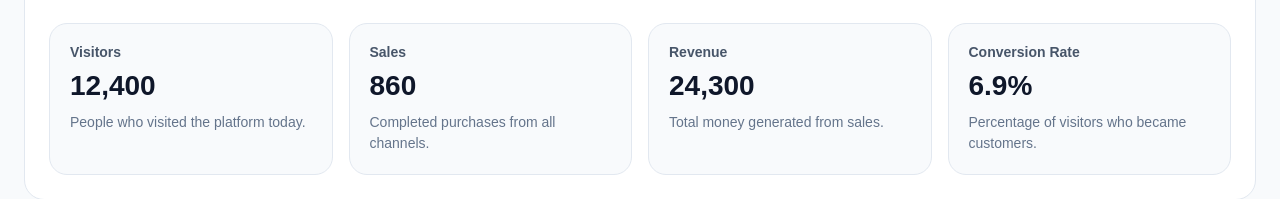
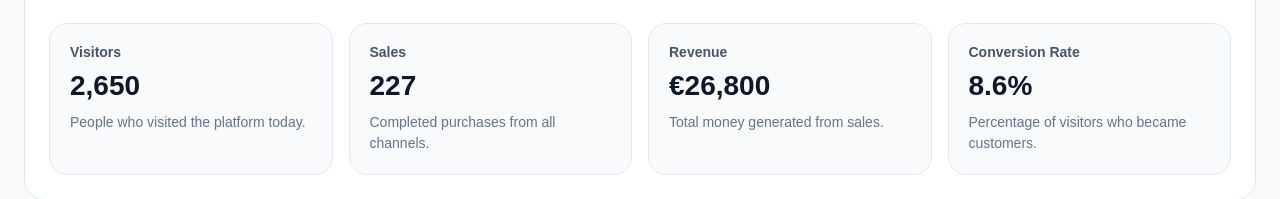
Before and after one commit to benk1/realtime-analytics-dashboard, a React (Vite) app: page / in a window 1280 px wide. Shown: the part 229-428 px from the top of the page. Built offline with nearby package versions, Linux system fonts and the light colour scheme.

Commit message:
Add dashboard mock data and totals

```diff
--- a/src/data/dashboardData.ts
+++ b/src/data/dashboardData.ts
@@ -0,0 +1,49 @@
+import type { DashboardItem } from '../types/dashboard';
+
+export const dashboardData: DashboardItem[] = [
+	{
+		id: 1,
+		time: '09:00',
+		visitors: 320,
+		sales: 24,
+		revenue: 2400,
+		region: 'Europe',
+		product: 'Website',
+	},
+	{
+		id: 2,
+		time: '10:00',
+		visitors: 460,
+		sales: 38,
+		revenue: 3900,
+		region: 'Africa',
+		product: 'Mobile App',
+	},
+	{
+		id: 3,
+		time: '11:00',
+		visitors: 510,
+		sales: 42,
+		revenue: 5200,
+		region: 'Asia',
+		product: 'API',
+	},
+	{
+		id: 4,
+		time: '12:00',
+		visitors: 620,
+		sales: 55,
+		revenue: 7200,
+		region: 'Europe',
+		product: 'Dashboard',
+	},
+	{
+		id: 5,
+		time: '13:00',
+		visitors: 740,
+		sales: 68,
+		revenue: 8100,
+		region: 'America',
+		product: 'Website',
+	},
+];
--- a/src/pages/DashboardPage.tsx
+++ b/src/pages/DashboardPage.tsx
@@ -1,7 +1,26 @@
 import DashboardHeader from '../components/dashboard/DashboardHeader';
 import StatCard from '../components/dashboard/StatCard';
+import { dashboardData } from '../data/dashboardData';
+import {
+	formatCurrency,
+	formatNumber,
+	formatPercentage,
+} from '../utils/formatter';
 
 function DashboardPage() {
+	const totals = dashboardData.reduce(
+		(acc, item) => {
+			acc.visitors += item.visitors;
+			acc.sales += item.sales;
+			acc.revenue += item.revenue;
+			return acc;
+		},
+		{ visitors: 0, sales: 0, revenue: 0 },
+	);
+
+	const conversionRate =
+		totals.visitors > 0 ? (totals.sales / totals.visitors) * 100 : 0;
+
 	return (
 		<main className="dashboard-page">
 			<DashboardHeader />
@@ -16,22 +35,22 @@ function DashboardPage() {
 				<div className="stats-grid">
 					<StatCard
 						title="Visitors"
-						value="12,400"
+						value={formatNumber(totals.visitors)}
 						description="People who visited the platform today."
 					/>
 					<StatCard
 						title="Sales"
-						value="860"
+						value={formatNumber(totals.sales)}
 						description="Completed purchases from all channels."
 					/>
 					<StatCard
 						title="Revenue"
-						value="24,300"
+						value={formatCurrency(totals.revenue)}
 						description="Total money generated from sales."
 					/>
 					<StatCard
 						title="Conversion Rate"
-						value="6.9%"
+						value={formatPercentage(conversionRate)}
 						description="Percentage of visitors who became customers."
 					/>
 				</div>
--- a/src/utils/formatter.ts
+++ b/src/utils/formatter.ts
@@ -0,0 +1,11 @@
+export function formatNumber(value: number) {
+	return value.toLocaleString();
+}
+
+export function formatCurrency(value: number) {
+	return `€${value.toLocaleString()}`;
+}
+
+export function formatPercentage(value: number) {
+	return `${value.toFixed(1)}%`;
+}
```
Also changed, not shown: src/types/dashboard.ts (+9 -0 lines).
